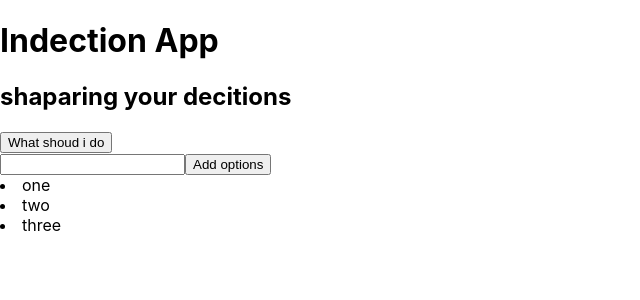
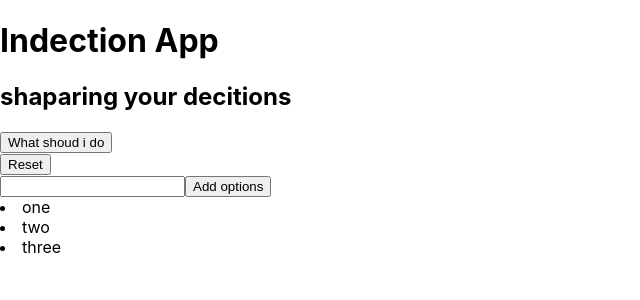
Before and after one commit to nadeeraka/reactIndFinal, a React (Create React App) app: page / in a window 1280 px wide. Shown: the top 300 px of the page, without its empty margins (0-640 px from the left). Built offline with nearby package versions, Linux system fonts and the light colour scheme.

Commit message:
add reset button

```diff
--- a/src/App.js
+++ b/src/App.js
@@ -17,7 +17,9 @@ class App extends Component
       <div>
       <Header title={this.state.title} subTitle={this.state.subTitle}/>
       <Action options={this.state.options} hasOption={this.state.options.length>0}/>
+      < RemoveOption options = {this.state.options}/>
       <AddOption options={this.state.options}/>
+
       </div>);
   }
 }
@@ -55,12 +57,22 @@ class Action extends Component
 }
 class AddOption extends Component
 {
+  constructor(props)
+  {
+    super(props);
+    this.handelInput = this.handelInput.bind(this);
+  }
+  handelInput()
+  {
+
+  }
   render()
   {
-    return(<div>
-                 <input/>
+    return(<div> <form onSubmit={this.handleInput}>
+                 <input />
                  <button>Add options</button>
                   {this.props.options.map((num)=>{return <AllOPtions key={num} textValue={num} / >})}
+                  </form>
           </div>)
   }
 }
@@ -74,4 +86,23 @@ class AllOPtions extends Component
           </div>)
   }
 }
+class RemoveOption extends Component
+{
+  constructor(props)
+  {
+    super(props);
+    this.handelRemove = this.handelRemove.bind(this);
+
+  }
+  handelRemove()
+  {
+    alert('click');
+  }
+ render()
+ {
+   return(<div>
+                <button onClick={this.handelRemove}>Reset</button>
+         </div>);
+ }
+}
 export default App;
```
